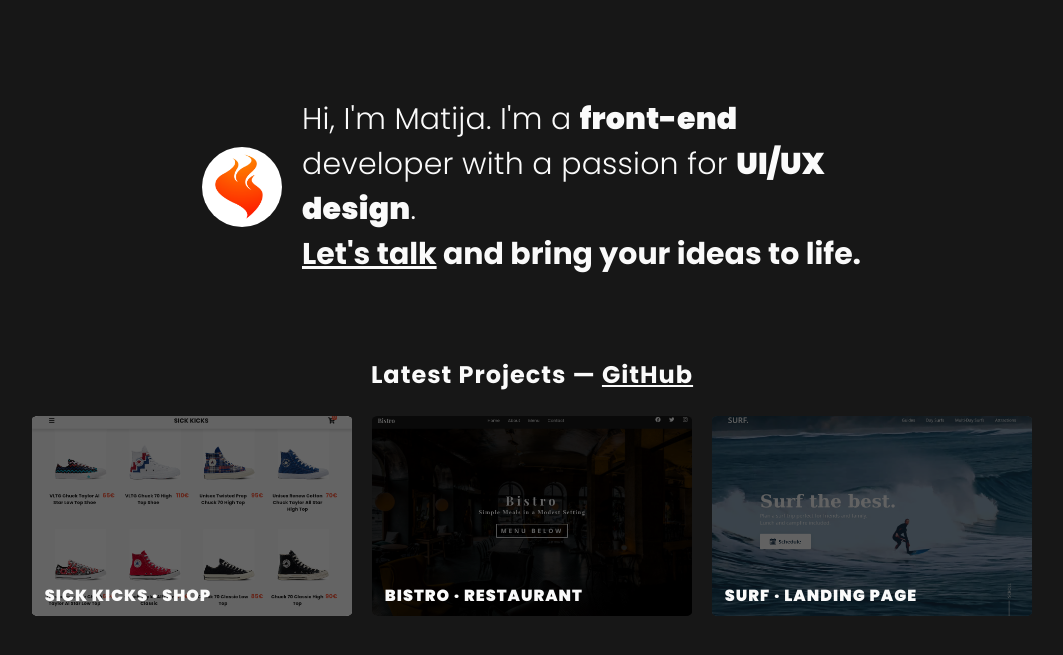
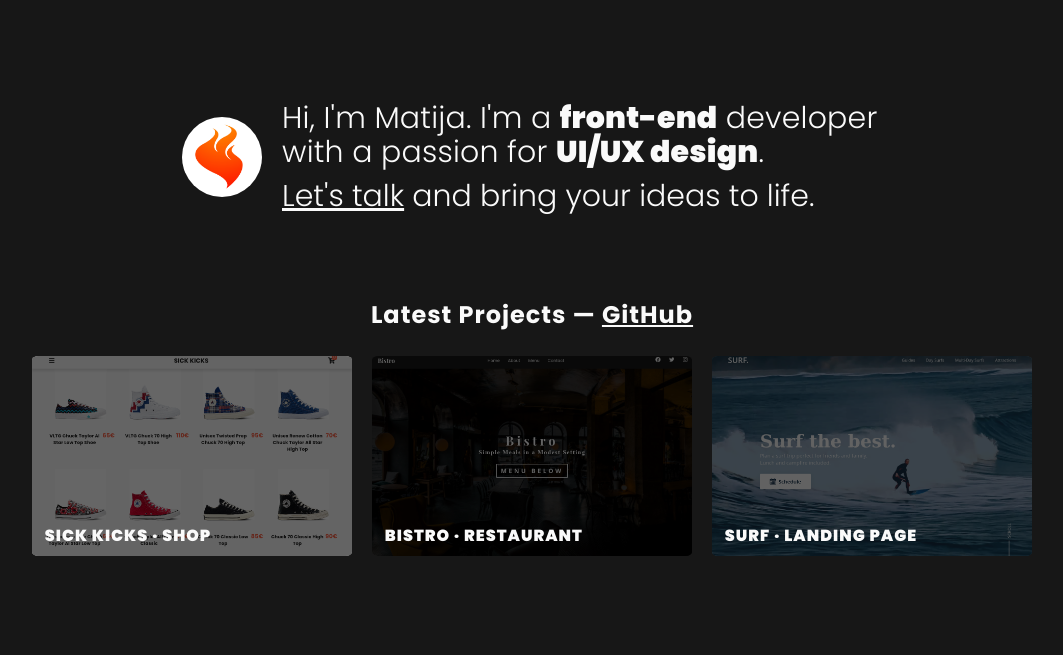
Before and after one commit to mattcroat/matt-croat-portfolio, a Gatsby site: page / in a window 1280 px wide. Shown: the part 87-742 px from the top of the page, without its empty margins (108-1171 px from the left). Built offline with nearby package versions, Linux system fonts and the light colour scheme; Gatsby itself is replaced by a stand-in of ours; a web font is replaced by a local one.

Commit message:
Adjust font weight and line height

```diff
--- a/src/components/Hero.jsx
+++ b/src/components/Hero.jsx
@@ -81,13 +81,14 @@ function Hero() {
 }
 
 const HeroStyle = styled.div`
-  max-width: 700px;
+  max-width: 740px;
   margin: 0 auto;
   margin-top: 10rem;
   font-size: 2rem;
   display: flex;
   align-items: center;
 	animation: var(--shortFade);
+  line-height: 34px;
 
   @media (max-width: 1000px) {
     width: 90%;
@@ -109,6 +110,11 @@ const HeroStyle = styled.div`
     span {
       font-weight: 900;
     }
+  }
+
+  h2 {
+    margin-top: 1rem;
+    font-weight: 300;
   }
 `;
 
```
